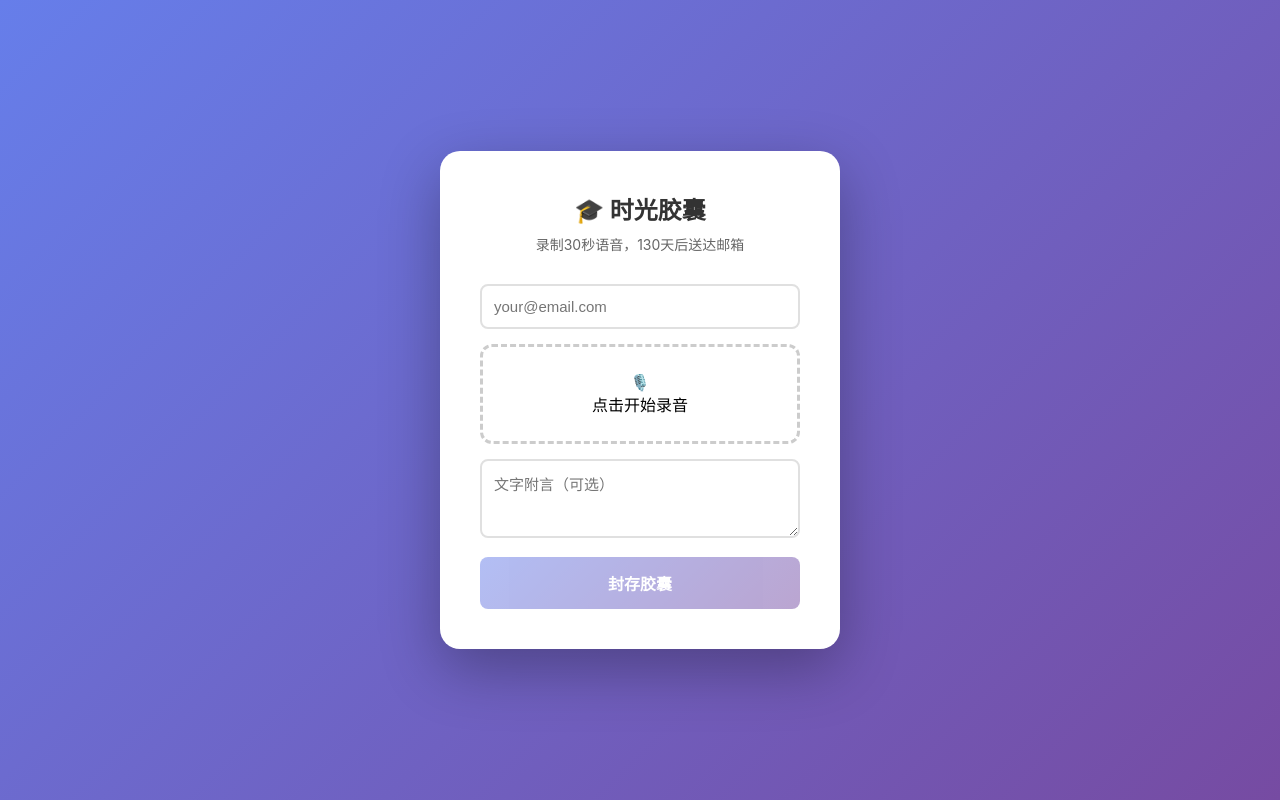
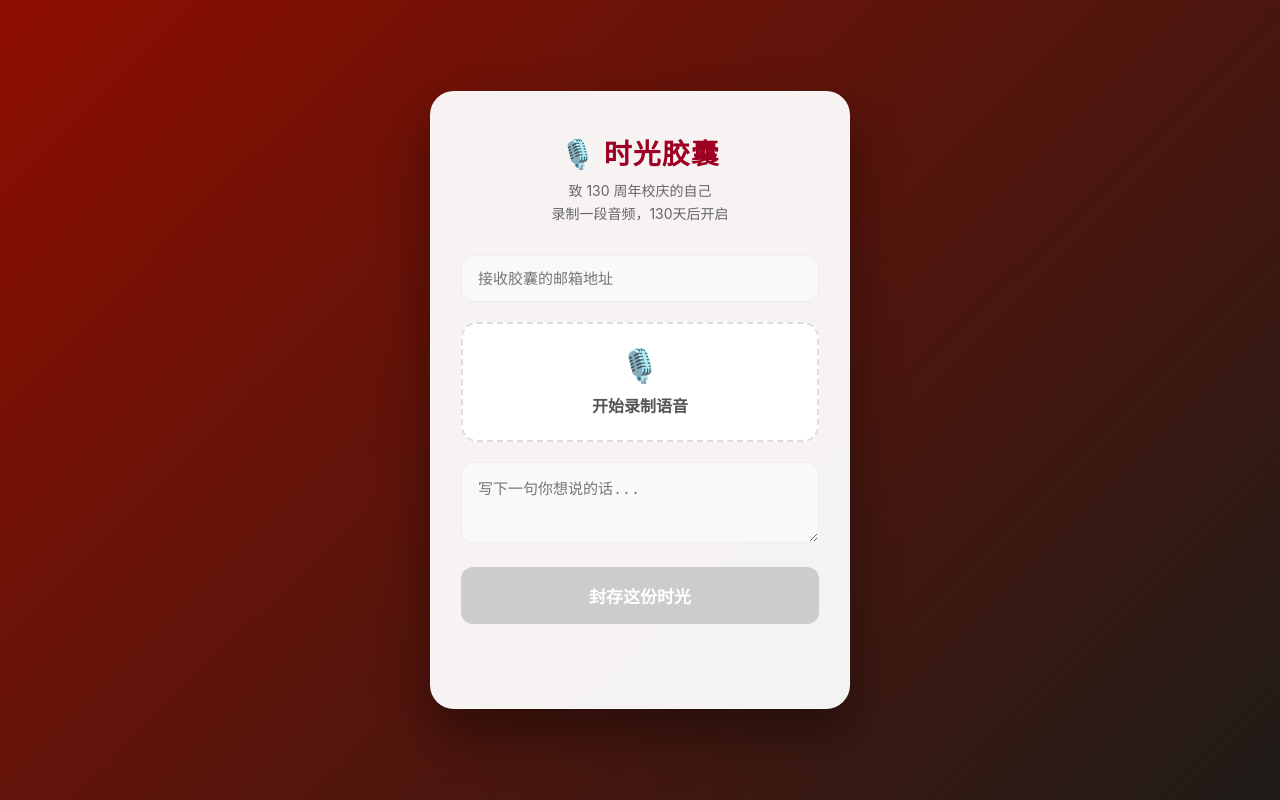
Before and after one commit to E-l-ve-s-y/time-capsule, a website: page public/index.html in a window 1280 px wide. Drawn offline with Linux system fonts and the light colour scheme.

Commit message:
Refactor styles and update HTML structure

```diff
--- a/public/index.html
+++ b/public/index.html
@@ -5,47 +5,173 @@
     <meta name="viewport" content="width=device-width, initial-scale=1.0">
     <title>时光胶囊 · 交大130周年</title>
     <style>
-        *{margin:0;padding:0;box-sizing:border-box}
-        body{font-family:-apple-system,BlinkMacSystemFont,'Segoe UI',Roboto,sans-serif;background:linear-gradient(135deg,#667eea 0%,#764ba2 100%);min-height:100vh;display:flex;align-items:center;justify-content:center;padding:20px}
-        .card{background:white;padding:40px;border-radius:20px;width:100%;max-width:400px;box-shadow:0 20px 60px rgba(0,0,0,0.3)}
-        h1{text-align:center;color:#333;margin-bottom:8px;font-size:24px}
-        .subtitle{text-align:center;color:#666;font-size:14px;margin-bottom:30px}
-        input,textarea{width:100%;padding:12px;border:2px solid #e0e0e0;border-radius:8px;margin-bottom:15px;font-size:15px;transition:border-color 0.3s}
-        input:focus,textarea:focus{outline:none;border-color:#667eea}
-        .record-btn{width:100%;height:100px;border:3px dashed #ccc;border-radius:12px;display:flex;flex-direction:column;align-items:center;justify-content:center;cursor:pointer;margin-bottom:15px;transition:all 0.3s}
-        .record-btn:hover{border-color:#667eea;background:#f0f4ff}
-        .record-btn.recording{border-color:#ff4757;background:#ffe0e0;animation:pulse 1.5s infinite}
-        @keyframes pulse{0%,100%{transform:scale(1)}50%{transform:scale(1.02)}}
-        .timer{font-size:24px;font-weight:bold;color:#ff4757;margin-top:5px}
-        button{width:100%;padding:14px;background:linear-gradient(135deg,#667eea 0%,#764ba2 100%);color:white;border:none;border-radius:8px;font-size:16px;font-weight:600;cursor:pointer;transition:all 0.3s}
-        button:hover:not(:disabled){transform:translateY(-2px);box-shadow:0 8px 20px rgba(102,126,234,0.4)}
-        button:disabled{opacity:0.5;cursor:not-allowed}
-        .status{margin-top:15px;padding:12px;border-radius:8px;text-align:center;display:none;font-size:14px}
-        .status.show{display:block}
-        .success{background:#d4edda;color:#155724}
-        .error{background:#f8d7da;color:#721c24}
-        .info{background:#d1ecf1;color:#0c5460}
-        audio{width:100%;margin-bottom:15px;display:none}
+        :root {
+            --sjtu-red: #9e0023; /* 交大红 */
+            --sjtu-gold: #c2a15f; /* 交大金 */
+            --bg-gradient: linear-gradient(135deg, #8e0e00 0%, #1f1c18 100%);
+        }
+
+        * { margin: 0; padding: 0; box-sizing: border-box; }
+
+        body {
+            font-family: -apple-system, "Helvetica Neue", sans-serif;
+            background: var(--bg-gradient);
+            min-height: 100vh;
+            display: flex;
+            align-items: center;
+            justify-content: center;
+            padding: 20px;
+            color: #333;
+        }
+
+        .card {
+            background: rgba(255, 255, 255, 0.95);
+            backdrop-filter: blur(10px);
+            padding: 40px 30px;
+            border-radius: 24px;
+            width: 100%;
+            max-width: 420px;
+            box-shadow: 0 25px 50px rgba(0,0,0,0.4);
+            border: 1px solid rgba(255, 255, 255, 0.3);
+        }
+
+        /* 标题美化 */
+        .header { text-align: center; margin-bottom: 30px; }
+        h1 {
+            color: var(--sjtu-red);
+            font-size: 28px;
+            letter-spacing: 1px;
+            margin-bottom: 8px;
+        }
+        .subtitle {
+            color: #666;
+            font-size: 14px;
+            line-height: 1.6;
+        }
+
+        /* 输入框优化 */
+        .input-group { margin-bottom: 20px; position: relative; }
+        input, textarea {
+            width: 100%;
+            padding: 14px 16px;
+            border: 1.5px solid #eee;
+            border-radius: 12px;
+            font-size: 15px;
+            background: #f9f9f9;
+            transition: all 0.3s cubic-bezier(0.4, 0, 0.2, 1);
+        }
+        input:focus, textarea:focus {
+            outline: none;
+            border-color: var(--sjtu-red);
+            background: white;
+            box-shadow: 0 0 0 4px rgba(158, 0, 35, 0.1);
+        }
+
+        /* 录音按钮炫酷化 */
+        .record-btn {
+            width: 100%;
+            height: 120px;
+            background: #fff;
+            border: 2px dashed #ddd;
+            border-radius: 16px;
+            display: flex;
+            flex-direction: column;
+            align-items: center;
+            justify-content: center;
+            cursor: pointer;
+            margin-bottom: 20px;
+            transition: all 0.4s ease;
+            position: relative;
+            overflow: hidden;
+        }
+        .record-btn:hover { border-color: var(--sjtu-red); background: #fffcfc; }
+
+        /* 录音时的呼吸脉冲效果 */
+        .record-btn.recording {
+            border-color: var(--sjtu-red);
+            background: #fff5f5;
+            border-style: solid;
+        }
+        .record-btn.recording::after {
+            content: '';
+            position: absolute;
+            width: 100%; height: 100%;
+            background: rgba(158, 0, 35, 0.05);
+            animation: pulse-bg 1.5s infinite;
+        }
+
+        @keyframes pulse-bg {
+            0% { transform: scale(0.95); opacity: 1; }
+            100% { transform: scale(1.2); opacity: 0; }
+        }
+
+        #recordIcon { font-size: 32px; margin-bottom: 8px; z-index: 1; }
+        #recordText { font-weight: 600; color: #555; z-index: 1; }
+        .timer { font-size: 20px; color: var(--sjtu-red); font-family: monospace; z-index: 1; margin-top: 5px;}
+
+        /* 播放器微调 */
+        audio { width: 100%; margin-bottom: 20px; height: 36px; }
+
+        /* 提交按钮 */
+        button#submitBtn {
+            width: 100%;
+            padding: 16px;
+            background: var(--sjtu-red);
+            color: white;
+            border: none;
+            border-radius: 12px;
+            font-size: 17px;
+            font-weight: 700;
+            cursor: pointer;
+            transition: all 0.3s;
+            box-shadow: 0 10px 20px rgba(158, 0, 35, 0.2);
+        }
+        button#submitBtn:hover:not(:disabled) {
+            transform: translateY(-2px);
+            filter: brightness(1.1);
+            box-shadow: 0 12px 24px rgba(158, 0, 35, 0.3);
+        }
+        button#submitBtn:disabled { background: #ccc; box-shadow: none; }
+
+        /* 状态提示美化 */
+        .status {
+            margin-top: 20px;
+            padding: 12px;
+            border-radius: 10px;
+            text-align: center;
+            font-weight: 500;
+            animation: fadeIn 0.3s ease;
+        }
+        @keyframes fadeIn { from { opacity: 0; transform: translateY(10px); } to { opacity: 1; transform: translateY(0); } }
+        .success { background: #e6f4ea; color: #1e7e34; border: 1px solid #c3e6cb; }
+        .error { background: #feefef; color: #d93025; border: 1px solid #f9d6d5; }
     </style>
 </head>
 <body>
     <div class="card">
-        <h1>🎓 时光胶囊</h1>
-        <p class="subtitle">录制30秒语音，130天后送达邮箱</p>
+        <div class="header">
+            <h1>🎙️ 时光胶囊</h1>
+            <p class="subtitle">致 130 周年校庆的自己<br>录制一段音频，130天后开启</p>
+        </div>
 
-        <input type="email" id="email" placeholder="your@email.com" required>
+        <div class="input-group">
+            <input type="email" id="email" placeholder="接收胶囊的邮箱地址" required>
+        </div>
 
         <div class="record-btn" id="recordBtn" onclick="toggleRecord()">
             <div id="recordIcon">🎙️</div>
-            <div id="recordText">点击开始录音</div>
+            <div id="recordText">开始录制语音</div>
             <div class="timer" id="timer" style="display:none">00:00</div>
         </div>
 
-        <audio id="preview" controls></audio>
+        <audio id="preview" controls style="display:none"></audio>
 
-        <textarea id="message" rows="3" placeholder="文字附言（可选）"></textarea>
+        <div class="input-group">
+            <textarea id="message" rows="3" placeholder="写下一句你想说的话..."></textarea>
+        </div>
 
-        <button id="submitBtn" onclick="submit()" disabled>封存胶囊</button>
+        <button id="submitBtn" onclick="submit()" disabled>封存这份时光</button>
+
         <div class="status" id="status"></div>
     </div>
 
```
